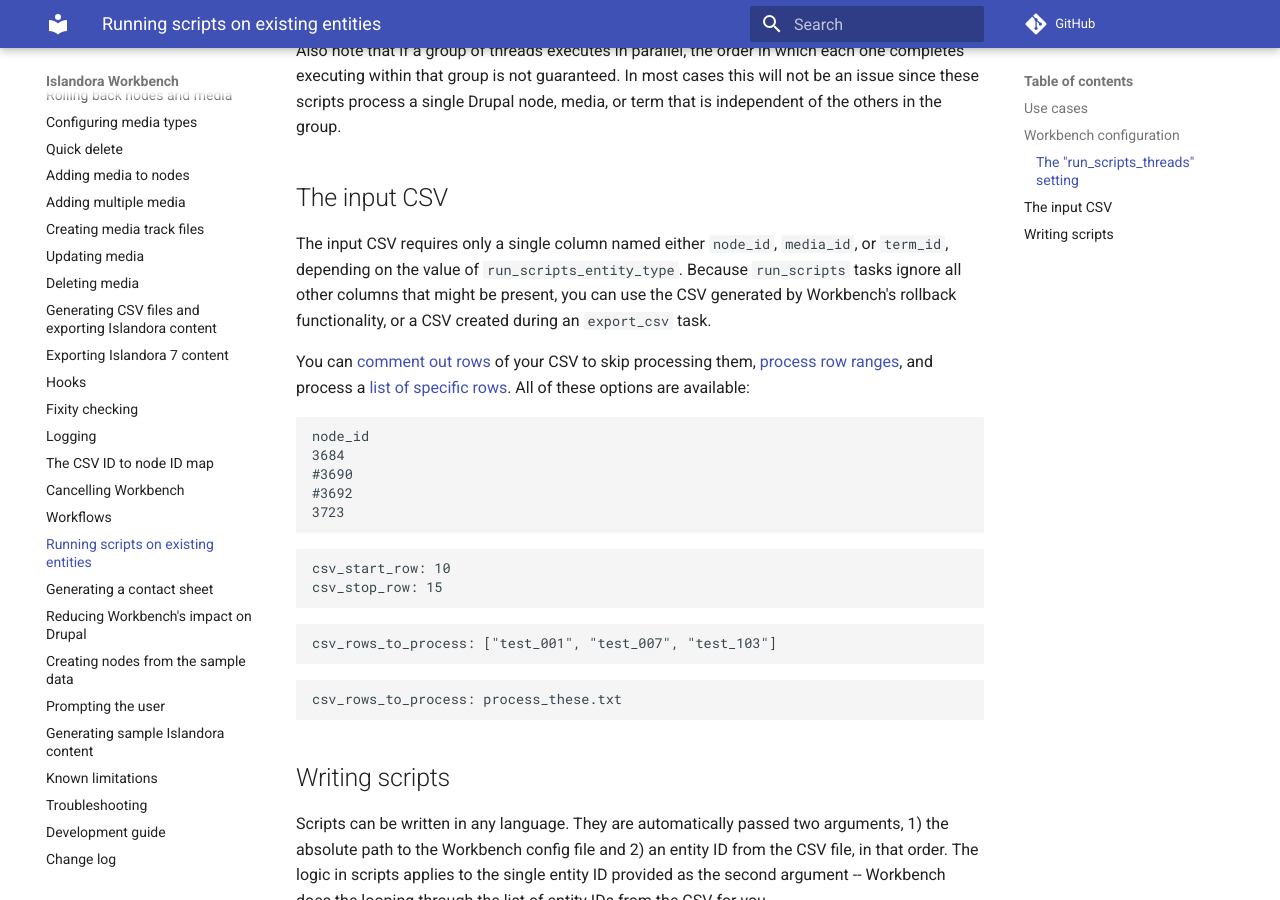
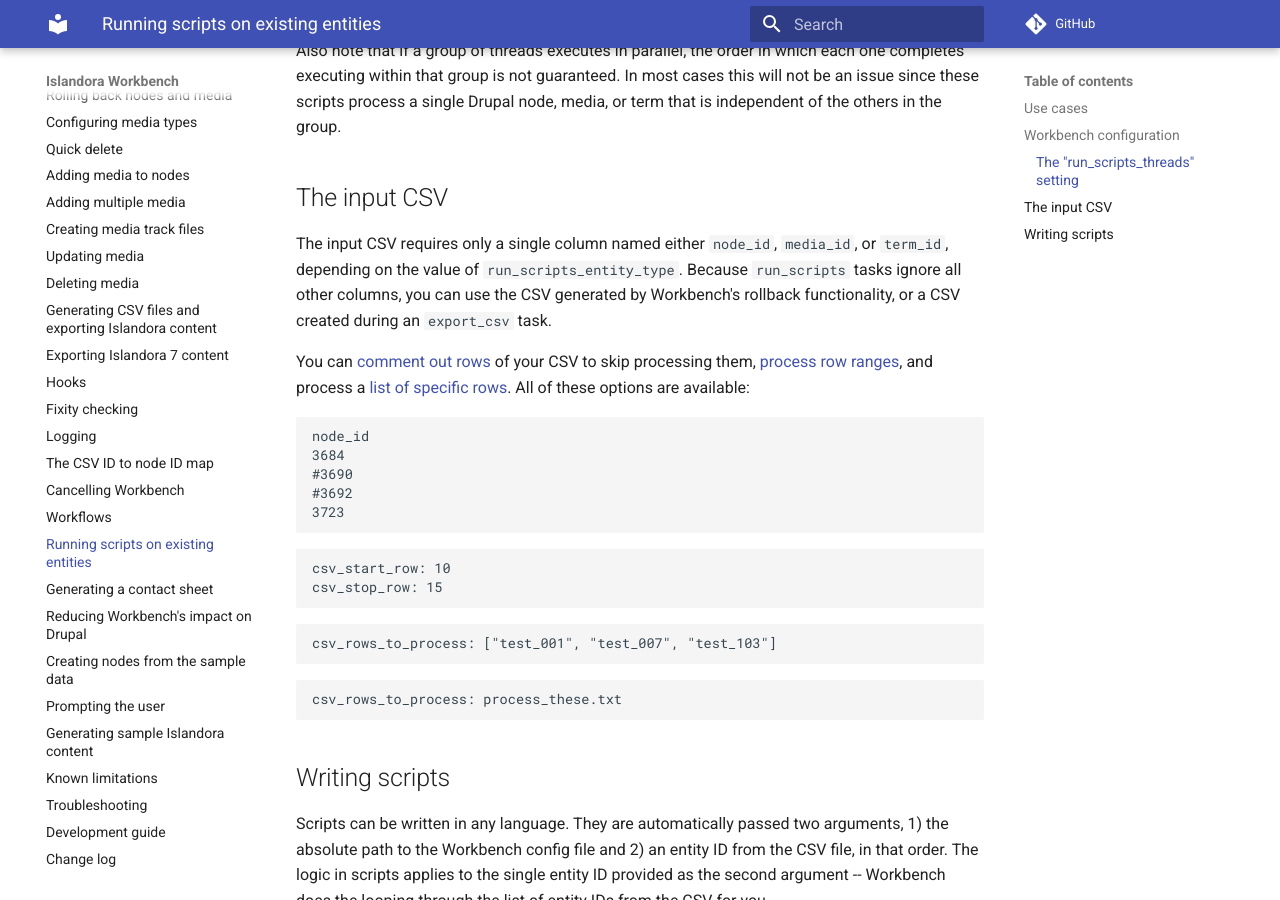
Before and after one commit to mjordan/islandora_workbench_docs, an MkDocs documentation site: the page built from docs/running_scripts.md, in a window 1280 px wide and 900 px high, scrolled down 1879 px. Built offline with MkDocs 1.6.1 and Material for MkDocs 9.7.7, drawn with Linux system fonts in a browser that asks for light colours; comment, search, counter and statistics services are not loaded.

Commit message:
Updated run_scripts docs.

```diff
--- a/docs/running_scripts.md
+++ b/docs/running_scripts.md
@@ -53,7 +53,7 @@ Also note that if a group of threads executes in parallel, the order in which ea
 
 ## The input CSV
 
-The input CSV requires only a single column named either `node_id`, `media_id`, or `term_id`, depending on the value of `run_scripts_entity_type`. Because `run_scripts` tasks ignore all other columns that might be present, you can use the CSV generated by Workbench's rollback functionality, or a CSV created during an `export_csv` task.
+The input CSV requires only a single column named either `node_id`, `media_id`, or `term_id`, depending on the value of `run_scripts_entity_type`. Because `run_scripts` tasks ignore all other columns, you can use the CSV generated by Workbench's rollback functionality, or a CSV created during an `export_csv` task.
 
 You can [comment out rows](/islandora_workbench_docs/ignoring_csv_rows_and_columns/#commenting-out-csv-rows) of your CSV to skip processing them, [process row ranges](/islandora_workbench_docs/ignoring_csv_rows_and_columns/#using-csv-row-ranges), and process a [list of specific rows](/islandora_workbench_docs/ignoring_csv_rows_and_columns/#processing-specific-csv-rows). All of these options are available:
 
```
